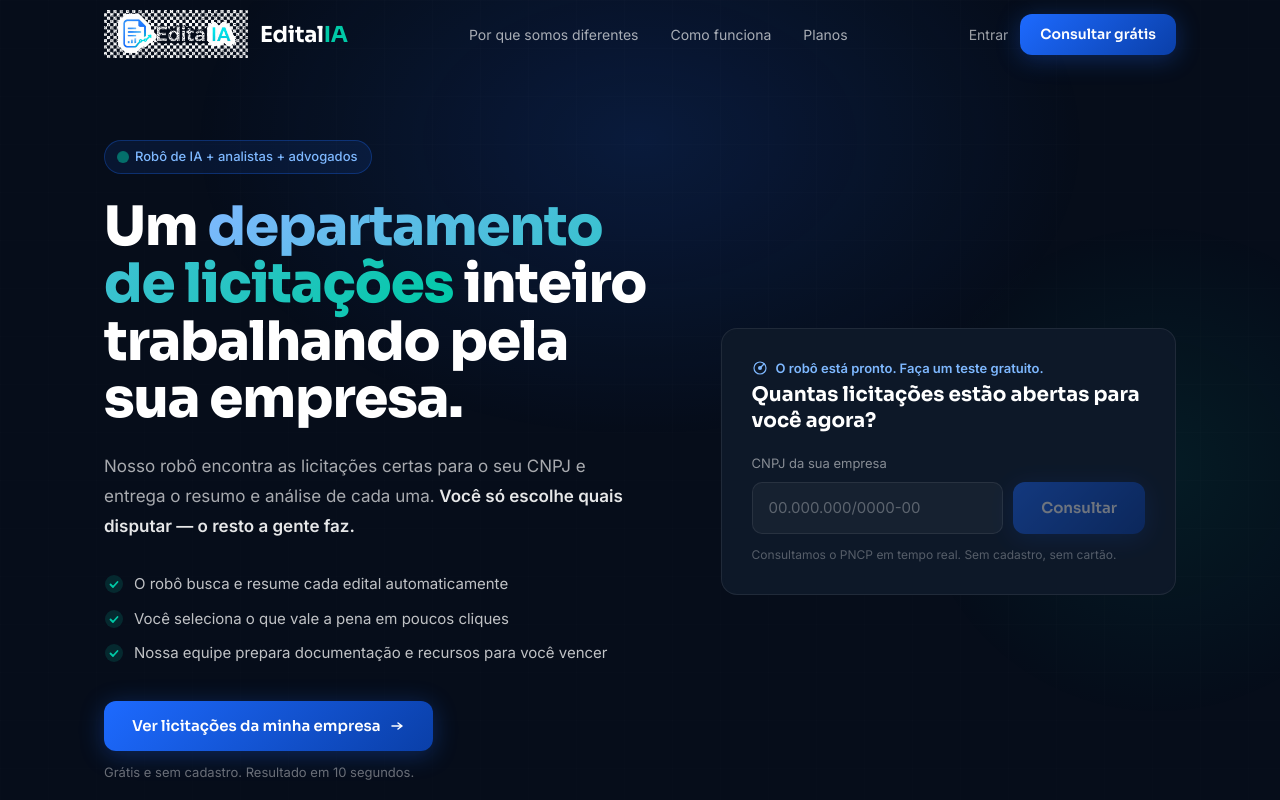
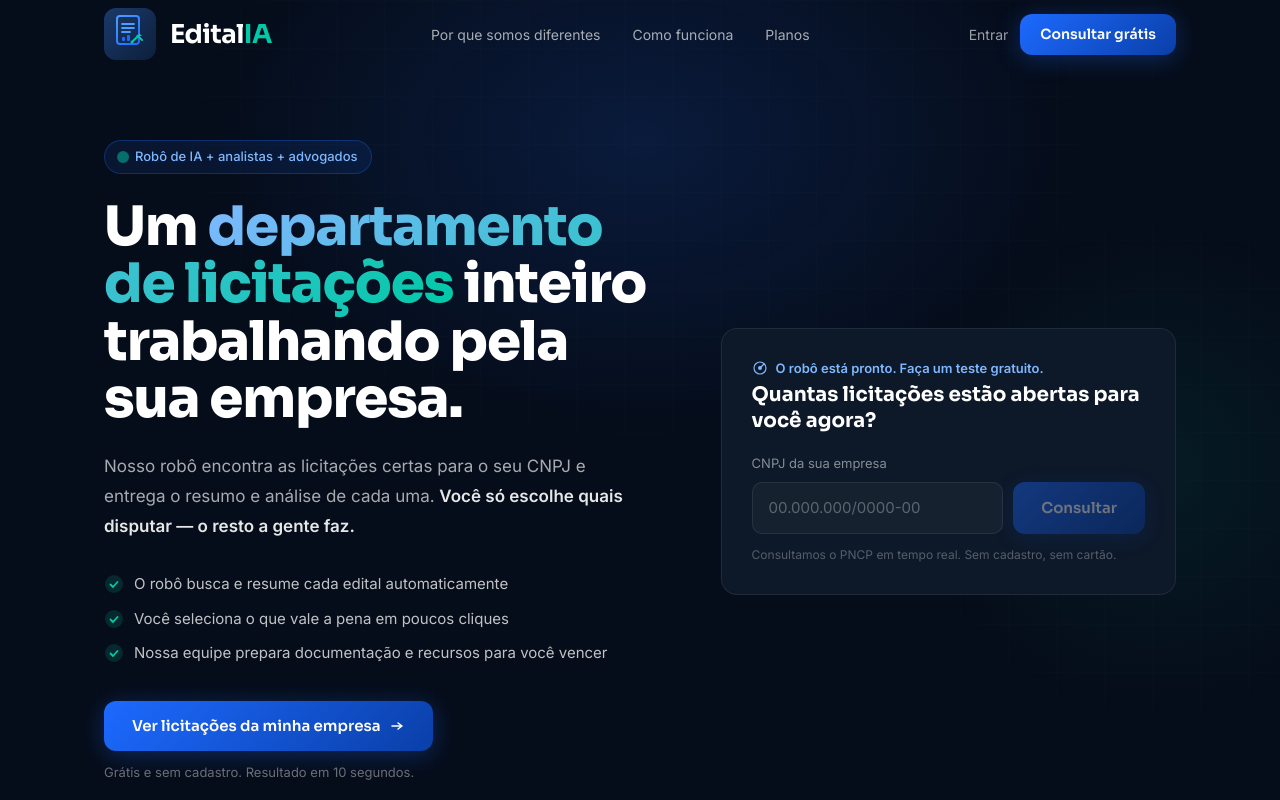
Before and after one commit to renato211291-max/edital-ia, a Next.js app: page / in a window 1280 px wide. Shown: the top 800 px of the page. Built offline with nearby package versions, Linux system fonts and the light colour scheme.

Commit message:
fix: logo SVG identico ao original

```diff
--- a/src/app/page.tsx
+++ b/src/app/page.tsx
@@ -97,9 +97,37 @@ function Header() {
 
 function Logo() {
   return (
-    <div style={{display:'flex',alignItems:'center',gap:'12px'}}>
-      <img src="/logo.png" alt="ícone Edital IA" style={{height:'48px',width:'auto'}} />
-      <span style={{fontFamily:'Sora,sans-serif',fontWeight:700,fontSize:'22px',letterSpacing:'-0.01em',color:'#fff'}}>
+    <div style={{display:'flex',alignItems:'center',gap:'14px'}}>
+      <svg width="52" height="52" viewBox="0 0 52 52" fill="none">
+        <rect width="52" height="52" rx="12" fill="url(#bgGrad)"/>
+        <defs>
+          <linearGradient id="bgGrad" x1="0" y1="0" x2="52" y2="52" gradientUnits="userSpaceOnUse">
+            <stop stopColor="#1a3a6b"/>
+            <stop offset="1" stopColor="#0d1f3c"/>
+          </linearGradient>
+        </defs>
+        {/* Documento */}
+        <rect x="13" y="8" width="22" height="28" rx="3" fill="none" stroke="url(#docGrad)" strokeWidth="2"/>
+        <defs>
+          <linearGradient id="docGrad" x1="13" y1="8" x2="35" y2="36" gradientUnits="userSpaceOnUse">
+            <stop stopColor="#4A9EFF"/>
+            <stop offset="1" stopColor="#1D6AFF"/>
+          </linearGradient>
+        </defs>
+        {/* Linhas do documento */}
+        <line x1="18" y1="16" x2="30" y2="16" stroke="#4A9EFF" strokeWidth="1.8" strokeLinecap="round"/>
+        <line x1="18" y1="20" x2="30" y2="20" stroke="#4A9EFF" strokeWidth="1.8" strokeLinecap="round"/>
+        <line x1="18" y1="24" x2="26" y2="24" stroke="#4A9EFF" strokeWidth="1.8" strokeLinecap="round"/>
+        {/* Barras gráfico */}
+        <rect x="18" y="29" width="3" height="4" rx="1" fill="#1D6AFF"/>
+        <rect x="23" y="27" width="3" height="6" rx="1" fill="#1D6AFF"/>
+        {/* Seta crescimento */}
+        <path d="M28 34 L34 28 L38 32" stroke="#00C9A7" strokeWidth="2" strokeLinecap="round" strokeLinejoin="round" fill="none"/>
+        <circle cx="28" cy="34" r="1.5" fill="#00C9A7"/>
+        <circle cx="34" cy="28" r="1.5" fill="#00C9A7"/>
+        <path d="M35 25 L38 28 L35 28" fill="#00C9A7"/>
+      </svg>
+      <span style={{fontFamily:'Sora,sans-serif',fontWeight:700,fontSize:'26px',letterSpacing:'-0.02em',color:'#fff'}}>
         Edital<span style={{color:'#00C9A7'}}>IA</span>
       </span>
     </div>
```
